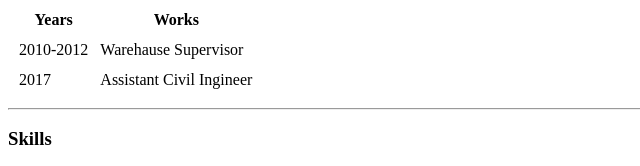
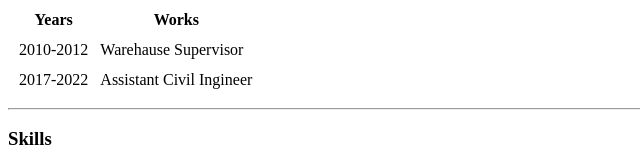
Before and after one commit to Gusac14/CV, a plain HTML site: page index.html in a window 1280 px wide. Shown: the part 357-523 px from the top of the page, 0-640 px from the left. Drawn offline with Linux system fonts and the light colour scheme.

Commit message:
Update index.html

```diff
--- a/index.html
+++ b/index.html
@@ -32,7 +32,7 @@
         <td>Warehause Supervisor</td>
       </tr>
       <tr>
-        <td>2017</td>
+        <td>2017-2022</td>
         <td>Assistant Civil Ingineer</td>
       </tr>
     </tbody>
```
